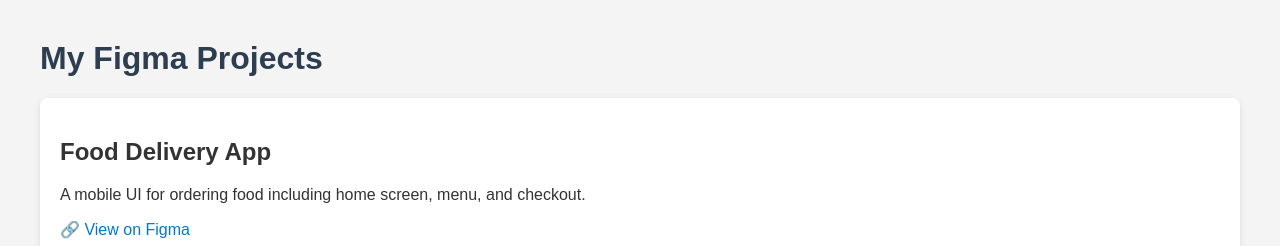
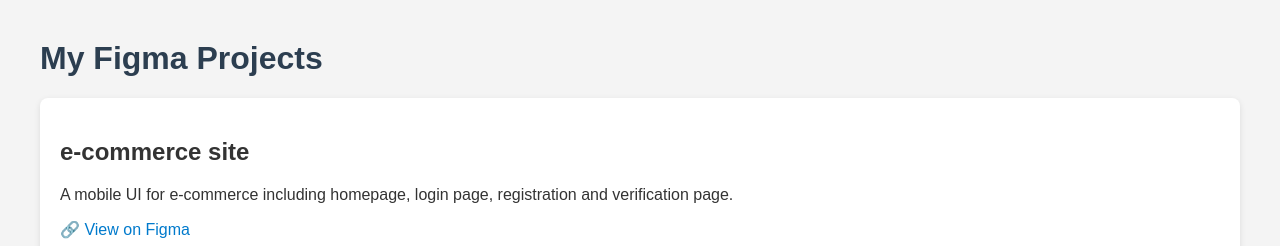
Before and after one commit to optimisticsjn/figma-projects, a plain HTML site: page index.html in a window 1280 px wide. Shown: the top 246 px of the page. Drawn offline with Linux system fonts and the light colour scheme.

Commit message:
Update index.html

```diff
--- a/index.html
+++ b/index.html
@@ -40,10 +40,10 @@
   <h1>My Figma Projects</h1>
 
   <div class="project">
-    <h2>Food Delivery App</h2>
-    <p>A mobile UI for ordering food including home screen, menu, and checkout.</p>
-    <a href="https://www.figma.com/file/your-food-app-link" target="_blank">🔗 View on Figma</a><br>
-    <img class="thumbnail" src="images/foodapp.png" alt="Food Delivery App">
+    <h2>e-commerce site</h2>
+    <p>A mobile UI for e-commerce including homepage, login page, registration and verification page.</p>
+    <a href="https://www.figma.com/design/w7zLCvhR5KuVj8xkIGdfZT/noor-ecom-v1" target="_blank">🔗 View on Figma</a><br>
+    <img class="thumbnail" src="images/homepage.png" alt="Food Delivery App">
   </div>
 
   <div class="project">
```
